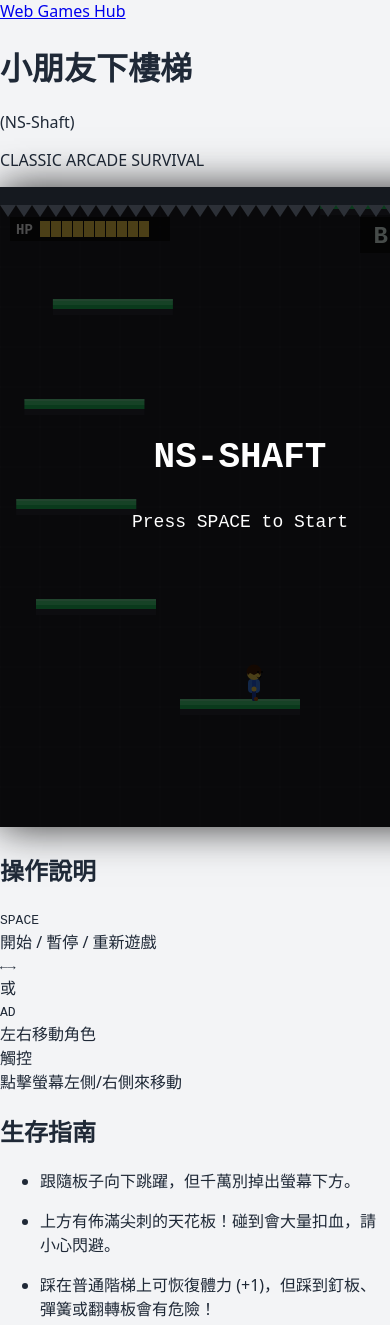
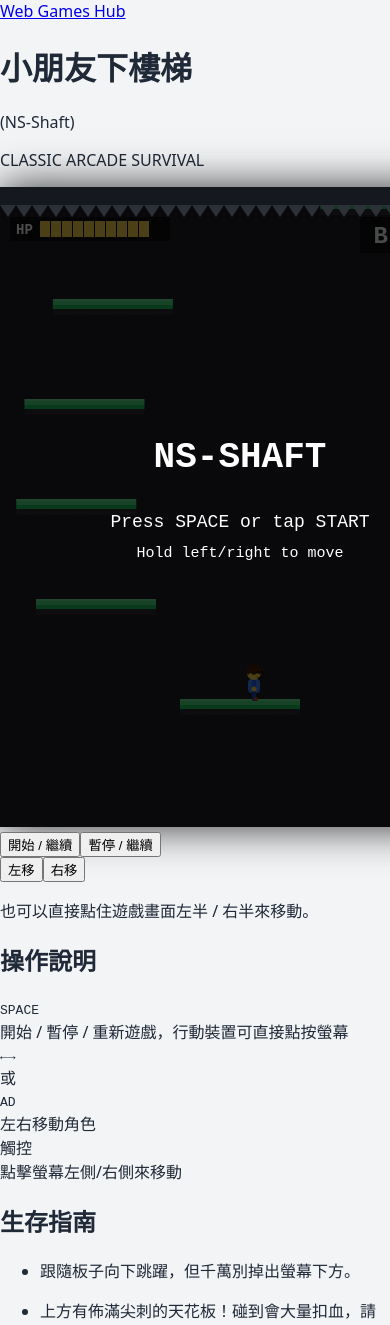
Before and after one commit to CarlLee1983/WebGames, a Next.js app: page /WebGames/games/kids-stair-rush in a window 390 px wide. Shown: the top 1325 px of the page. Built offline with nearby package versions, Linux system fonts and the light colour scheme.

Commit message:
feat: [game-kids-stair-rush] refactor logic and improve mobile interactions

```diff
--- a/src/app/games/kids-stair-rush/page.tsx
+++ b/src/app/games/kids-stair-rush/page.tsx
@@ -32,6 +32,69 @@ export default function KidsStairRushPage() {
   const leftPressed = useRef(false);
   const rightPressed = useRef(false);
 
+  const drawCurrentState = useCallback((state: GameState) => {
+    if (!canvasRef.current) return;
+
+    const ctx = canvasRef.current.getContext("2d");
+    if (ctx) {
+      drawScene(ctx, state);
+    }
+  }, []);
+
+  const applyDirectionalInput = useCallback(() => {
+    if (leftPressed.current && !rightPressed.current) {
+      stateRef.current = setPlayerInput(stateRef.current, "left");
+    } else if (rightPressed.current && !leftPressed.current) {
+      stateRef.current = setPlayerInput(stateRef.current, "right");
+    } else {
+      stateRef.current = setPlayerInput(stateRef.current, "none");
+    }
+  }, []);
+
+  const setDirectionPressed = useCallback((dir: "left" | "right", pressed: boolean) => {
+    if (dir === "left") {
+      leftPressed.current = pressed;
+    } else {
+      rightPressed.current = pressed;
+    }
+    applyDirectionalInput();
+  }, [applyDirectionalInput]);
+
+  const startOrResumeGame = useCallback(() => {
+    const state = stateRef.current;
+
+    if (state.mode === "ready") {
+      stateRef.current = startGame(state);
+      lastTimeRef.current = 0;
+      return;
+    }
+
+    if (state.mode === "gameOver") {
+      stateRef.current = startGame(restartGame());
+      lastTimeRef.current = 0;
+      return;
+    }
+
+    if (state.mode === "paused") {
+      stateRef.current = togglePause(state);
+      lastTimeRef.current = 0;
+    }
+  }, []);
+
+  const restartFromMobile = useCallback(() => {
+    stateRef.current = startGame(restartGame());
+    lastTimeRef.current = 0;
+  }, []);
+
+  const togglePauseFromMobile = useCallback(() => {
+    const state = stateRef.current;
+
+    if (state.mode === "playing" || state.mode === "paused") {
+      stateRef.current = togglePause(state);
+      lastTimeRef.current = 0;
+    }
+  }, []);
+
   // 遊戲迴圈
   const gameLoop = useCallback(() => {
     const now = performance.now();
@@ -46,13 +109,8 @@ export default function KidsStairRushPage() {
     stateRef.current = tick(stateRef.current, deltaMs);
 
     // 繪製畫面
-    if (canvasRef.current) {
-      const ctx = canvasRef.current.getContext("2d");
-      if (ctx) {
-        drawScene(ctx, stateRef.current);
-      }
-    }
-  }, []);
+    drawCurrentState(stateRef.current);
+  }, [drawCurrentState]);
 
   // rAF 迴圈
   useEffect(() => {
@@ -70,16 +128,6 @@ export default function KidsStairRushPage() {
 
   // 鍵盤事件
   useEffect(() => {
-    const updateInputState = () => {
-      if (leftPressed.current && !rightPressed.current) {
-        stateRef.current = setPlayerInput(stateRef.current, "left");
-      } else if (rightPressed.current && !leftPressed.current) {
-        stateRef.current = setPlayerInput(stateRef.current, "right");
-      } else {
-        stateRef.current = setPlayerInput(stateRef.current, "none");
-      }
-    };
-
     const handleKeyDown = (e: KeyboardEvent) => {
       const state = stateRef.current;
 
@@ -103,16 +151,14 @@ export default function KidsStairRushPage() {
         case "a":
         case "A":
           e.preventDefault();
-          leftPressed.current = true;
-          updateInputState();
+          setDirectionPressed("left", true);
           break;
 
         case "ArrowRight":
         case "d":
         case "D":
           e.preventDefault();
-          rightPressed.current = true;
-          updateInputState();
+          setDirectionPressed("right", true);
           break;
       }
     };
@@ -123,16 +169,14 @@ export default function KidsStairRushPage() {
         case "a":
         case "A":
           e.preventDefault();
-          leftPressed.current = false;
-          updateInputState();
+          setDirectionPressed("left", false);
           break;
 
         case "ArrowRight":
         case "d":
         case "D":
           e.preventDefault();
-          rightPressed.current = false;
-          updateInputState();
+          setDirectionPressed("right", false);
           break;
       }
     };
@@ -143,92 +187,109 @@ export default function KidsStairRushPage() {
       window.removeEventListener("keydown", handleKeyDown);
       window.removeEventListener("keyup", handleKeyUp);
     };
-  }, []);
+  }, [setDirectionPressed]);
 
   // 觸控事件
   useEffect(() => {
     const canvas = canvasRef.current;
     if (!canvas) return;
 
-    const handleTouchStart = (e: TouchEvent) => {
-      const touch = e.touches[0];
+    const getCanvasHalf = (clientX: number) => {
       const rect = canvas.getBoundingClientRect();
-      const x = touch.clientX - rect.left;
+      const x = clientX - rect.left;
+      return x < rect.width / 2 ? "left" : "right";
+    };
 
-      if (x < CANVAS_WIDTH / 2) {
-        leftPressed.current = true;
-      } else {
-        rightPressed.current = true;
+    const handlePointerDown = (e: PointerEvent) => {
+      const state = stateRef.current;
+      e.preventDefault();
+
+      if (state.mode === "ready") {
+        startOrResumeGame();
+        return;
       }
 
-      if (leftPressed.current && !rightPressed.current) {
-        stateRef.current = setPlayerInput(stateRef.current, "left");
-      } else if (rightPressed.current && !leftPressed.current) {
-        stateRef.current = setPlayerInput(stateRef.current, "right");
+      if (state.mode === "gameOver") {
+        restartFromMobile();
+        return;
       }
+
+      if (state.mode === "paused") {
+        startOrResumeGame();
+        return;
+      }
+
+      const dir = getCanvasHalf(e.clientX);
+      setDirectionPressed(dir, true);
     };
 
-    const handleTouchEnd = (e: TouchEvent) => {
+    const clearPointerState = () => {
       leftPressed.current = false;
       rightPressed.current = false;
-      stateRef.current = setPlayerInput(stateRef.current, "none");
+      applyDirectionalInput();
     };
 
-    canvas.addEventListener("touchstart", handleTouchStart);
-    canvas.addEventListener("touchend", handleTouchEnd);
+    const handlePointerUp = (e: PointerEvent) => {
+      e.preventDefault();
+      clearPointerState();
+    };
+
+    const handlePointerCancel = (e: PointerEvent) => {
+      e.preventDefault();
+      clearPointerState();
+    };
+
+    canvas.addEventListener("pointerdown", handlePointerDown);
+    canvas.addEventListener("pointerup", handlePointerUp);
+    canvas.addEventListener("pointercancel", handlePointerCancel);
     return () => {
-      canvas.removeEventListener("touchstart", handleTouchStart);
-      canvas.removeEventListener("touchend", handleTouchEnd);
+      canvas.removeEventListener("pointerdown", handlePointerDown);
+      canvas.removeEventListener("pointerup", handlePointerUp);
+      canvas.removeEventListener("pointercancel", handlePointerCancel);
     };
-  }, []);
+  }, [applyDirectionalInput, restartFromMobile, setDirectionPressed, startOrResumeGame]);
 
   // Window hooks for testing
   useEffect(() => {
     window.render_game_to_text = () => renderGameToText(stateRef.current);
     window.advanceTime = (ms: number) => {
       stateRef.current = tick(stateRef.current, ms);
-
-      if (canvasRef.current) {
-        const ctx = canvasRef.current.getContext("2d");
-        if (ctx) {
-          drawScene(ctx, stateRef.current);
-        }
-      }
+      drawCurrentState(stateRef.current);
     };
 
     return () => {
       delete window.render_game_to_text;
       delete window.advanceTime;
     };
-  }, []);
+  }, [drawCurrentState]);
 
   return (
-    <div className="min-h-screen py-8 sm:py-12 bg-[#0A0A0A] bg-[radial-gradient(ellipse_at_top,_var(--tw-gradient-stops))] from-gray-800 via-[#0A0A0A] to-black">
+    <div className="min-h-screen py-4 sm:py-8 bg-[#0A0A0A] bg-[radial-gradient(ellipse_at_top,_var(--tw-gradient-stops))] from-gray-800 via-[#0A0A0A] to-black">
       <Container size="lg">
         {/* 標題 */}
-        <div className="mb-10 text-center">
-          <div className="inline-flex items-center justify-center gap-4 mb-3 px-6 py-2 rounded-full bg-white/5 border border-white/10 shadow-[0_0_15px_rgba(255,255,255,0.05)]">
-            <i className="i-ph-game-controller-duotone text-3xl text-yellow-400" />
-            <h1 className="text-4xl md:text-5xl font-black tracking-tight text-transparent bg-clip-text bg-gradient-to-b from-white to-gray-400">
+        <div className="mb-6 sm:mb-10 text-center px-1">
+          <div className="inline-flex max-w-full flex-wrap items-center justify-center gap-x-3 gap-y-1 mb-3 px-4 py-2 rounded-full bg-white/5 border border-white/10 shadow-[0_0_15px_rgba(255,255,255,0.05)]">
+            <i className="i-ph-game-controller-duotone text-2xl sm:text-3xl text-yellow-400" />
+            <h1 className="text-2xl sm:text-4xl md:text-5xl font-black tracking-tight text-transparent bg-clip-text bg-gradient-to-b from-white to-gray-400">
               小朋友下樓梯
             </h1>
-            <span className="text-xl md:text-2xl font-bold text-gray-500 -ml-2">(NS-Shaft)</span>
+            <span className="text-sm sm:text-xl md:text-2xl font-bold text-gray-500">(NS-Shaft)</span>
           </div>
-          <p className="text-gray-400 text-lg md:text-xl font-medium tracking-wide drop-shadow-sm">
+          <p className="text-xs sm:text-lg md:text-xl font-medium tracking-[0.2em] text-gray-400 drop-shadow-sm">
             CLASSIC ARCADE SURVIVAL
           </p>
         </div>
 
         {/* 遊戲區域（大型機台風格） */}
-        <div className="flex justify-center mb-12">
-          <div className="relative group">
+        <div className="flex justify-center mb-6 sm:mb-12">
+          <div className="relative group w-full max-w-[min(100%,30rem)] sm:max-w-[34rem]">
             {/* 發光特效 */}
             <div className="absolute -inset-1 sm:-inset-1.5 bg-gradient-to-r from-rose-500 via-purple-500 to-cyan-500 rounded-[32px] sm:rounded-[40px] opacity-30 group-hover:opacity-50 blur-xl transition duration-500" />
 
             {/* 機台外殼 */}
-            <div className="relative bg-gradient-to-b from-gray-900 to-[#121215] rounded-[24px] sm:rounded-[32px] p-4 sm:p-6 sm:pb-8 shadow-2xl border border-gray-700/50">
+            <div className="relative bg-gradient-to-b from-gray-900 to-[#121215] rounded-[24px] sm:rounded-[32px] p-3 sm:p-6 sm:pb-8 shadow-2xl border border-gray-700/50">
               {/* 頂部裝飾 */}
-              <div className="w-24 h-1.5 bg-gray-800 rounded-full mx-auto mb-4 border-b border-white/5" />
+              <div className="w-20 sm:w-24 h-1.5 bg-gray-800 rounded-full mx-auto mb-3 sm:mb-4 border-b border-white/5" />
 
               {/* 螢幕主體 */}
               <div className="relative overflow-hidden rounded-xl sm:rounded-2xl border-[4px] sm:border-[8px] border-black bg-black shadow-[inset_0_0_20px_rgba(255,255,255,0.05)]">
@@ -236,10 +297,10 @@ export default function KidsStairRushPage() {
                   ref={canvasRef}
                   width={CANVAS_WIDTH}
                   height={CANVAS_HEIGHT}
-                  className="block w-full max-w-full"
+                  className="block w-full max-w-full select-none touch-none"
                   style={{
                     boxShadow: '0 0 40px rgba(0,0,0,0.8)',
-                    imageRendering: 'pixelated', // 若想要有點復古感可加，或移除
+                    imageRendering: 'pixelated',
                   }}
                 />
                 {/* CRT 螢幕反光特效 */}
@@ -247,16 +308,89 @@ export default function KidsStairRushPage() {
               </div>
 
               {/* 底部投幣孔/裝飾 */}
-              <div className="mt-5 flex justify-center gap-6 opacity-30">
-                <div className="w-10 h-3 bg-red-500/50 rounded-full shadow-[0_0_10px_rgba(239,68,68,0.5)]" />
-                <div className="w-10 h-3 bg-red-500/50 rounded-full shadow-[0_0_10px_rgba(239,68,68,0.5)]" />
+              <div className="mt-4 sm:mt-5 flex justify-center gap-4 sm:gap-6 opacity-30">
+                <div className="w-8 sm:w-10 h-3 bg-red-500/50 rounded-full shadow-[0_0_10px_rgba(239,68,68,0.5)]" />
+                <div className="w-8 sm:w-10 h-3 bg-red-500/50 rounded-full shadow-[0_0_10px_rgba(239,68,68,0.5)]" />
               </div>
             </div>
           </div>
         </div>
 
+        {/* 行動裝置控制列 */}
+        <div className="md:hidden max-w-[30rem] mx-auto mb-8 px-2">
+          <div className="rounded-2xl border border-gray-800 bg-[#141418]/95 p-4 shadow-[0_20px_40px_rgba(0,0,0,0.35)]">
+            <div className="grid grid-cols-2 gap-3">
+              <button
+                type="button"
+                onClick={startOrResumeGame}
+                className="rounded-xl bg-gradient-to-b from-emerald-400 to-emerald-600 px-4 py-3 text-sm font-black text-white shadow-lg shadow-emerald-500/20 active:translate-y-px"
+              >
+                開始 / 繼續
+              </button>
+              <button
+                type="button"
+                onClick={togglePauseFromMobile}
+                className="rounded-xl bg-gradient-to-b from-amber-400 to-amber-600 px-4 py-3 text-sm font-black text-white shadow-lg shadow-amber-500/20 active:translate-y-px"
+              >
+                暫停 / 繼續
+              </button>
+            </div>
+
+            <div className="mt-3 grid grid-cols-2 gap-3">
+              <button
+                type="button"
+                onPointerDown={(e) => {
+                  e.preventDefault();
+                  setDirectionPressed("left", true);
+                }}
+                onPointerUp={(e) => {
+                  e.preventDefault();
+                  setDirectionPressed("left", false);
+                }}
+                onPointerCancel={(e) => {
+                  e.preventDefault();
+                  setDirectionPressed("left", false);
+                }}
+                onPointerLeave={(e) => {
+                  e.preventDefault();
+                  setDirectionPressed("left", false);
+                }}
+                className="rounded-xl border border-sky-400/40 bg-sky-500/15 px-4 py-4 text-base font-black text-sky-100 shadow-inner shadow-sky-500/10 active:bg-sky-500/25"
+              >
+                左移
+              </button>
+              <button
+                type="button"
+                onPointerDown={(e) => {
+                  e.preventDefault();
+                  setDirectionPressed("right", true);
+                }}
+                onPointerUp={(e) => {
+                  e.preventDefault();
+                  setDirectionPressed("right", false);
+                }}
+                onPointerCancel={(e) => {
+                  e.preventDefault();
+                  setDirectionPressed("right", false);
+                }}
+                onPointerLeave={(e) => {
+                  e.preventDefault();
+                  setDirectionPressed("right", false);
+                }}
+                className="rounded-xl border border-sky-400/40 bg-sky-500/15 px-4 py-4 text-base font-black text-sky-100 shadow-inner shadow-sky-500/10 active:bg-sky-500/25"
+              >
+                右移
+              </button>
+            </div>
+
+            <p className="mt-3 text-center text-xs leading-relaxed text-gray-400">
+              也可以直接點住遊戲畫面左半 / 右半來移動。
+            </p>
+          </div>
+        </div>
+
         {/* 說明區塊 Grid */}
-        <div className="max-w-4xl mx-auto grid grid-cols-1 md:grid-cols-2 gap-6">
+        <div className="hidden md:grid max-w-4xl mx-auto grid-cols-1 md:grid-cols-2 gap-6">
 
           {/* 🎮 遊戲控制 */}
           <div className="bg-[#18181B] border border-gray-800/80 rounded-2xl p-6 md:p-8 shadow-xl transition hover:border-gray-700">
@@ -270,11 +404,11 @@ export default function KidsStairRushPage() {
             <div className="space-y-5">
               <div className="flex flex-col sm:flex-row sm:items-center gap-3 pb-4 border-b border-white/5">
                 <div className="flex gap-2">
-                  <kbd className="inline-flex items-center justify-center bg-gray-200 border border-gray-300 border-b-[3px] rounded-md px-3 py-1.5 text-sm font-mono font-bold text-gray-800 shadow-sm min-w-[5rem]">
-                    SPACE
-                  </kbd>
-                </div>
-                <span className="text-gray-400 flex-1">開始 / 暫停 / 重新遊戲</span>
+                <kbd className="inline-flex items-center justify-center bg-gray-200 border border-gray-300 border-b-[3px] rounded-md px-3 py-1.5 text-sm font-mono font-bold text-gray-800 shadow-sm min-w-[5rem]">
+                  SPACE
+                </kbd>
+              </div>
+                <span className="text-gray-400 flex-1">開始 / 暫停 / 重新遊戲，行動裝置可直接點按螢幕</span>
               </div>
 
               <div className="flex flex-col sm:flex-row sm:items-center gap-3 pb-4 border-b border-white/5">
```
Also changed, not shown: src/app/games/kids-stair-rush/utils.ts (+6 -2 lines).
